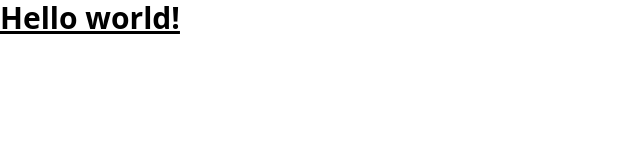
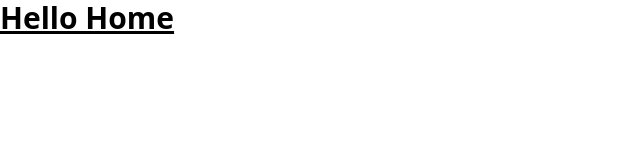
Before and after one commit to abayzv/recruit-test-reactjs, a React (Create React App) app: page / in a window 1280 px wide. Shown: the top 160 px of the page, without its empty margins (0-640 px from the left). Built offline with nearby package versions, Linux system fonts and the light colour scheme.

Commit message:
feat react-router-dom

```diff
--- a/package.json
+++ b/package.json
@@ -10,9 +10,13 @@
     "@types/node": "^16.18.40",
     "@types/react": "^18.2.20",
     "@types/react-dom": "^18.2.7",
+    "localforage": "^1.10.0",
+    "match-sorter": "^6.3.1",
     "react": "^18.2.0",
     "react-dom": "^18.2.0",
+    "react-router-dom": "^6.15.0",
     "react-scripts": "5.0.1",
+    "sort-by": "^1.2.0",
     "typescript": "^4.9.5",
     "web-vitals": "^2.1.4"
   },
--- /dev/null
+++ b/src/containers/Home/index.tsx
@@ -0,0 +1,7 @@
+export default function Home() {
+    return (
+        <h1 className="text-3xl font-bold underline">
+            Hello Home
+        </h1>
+    )
+}
--- a/src/index.tsx
+++ b/src/index.tsx
@@ -3,13 +3,15 @@ import ReactDOM from 'react-dom/client';
 import './index.css';
 import App from './App';
 import reportWebVitals from './reportWebVitals';
+import { RouterProvider } from 'react-router-dom';
+import router from './router';
 
 const root = ReactDOM.createRoot(
   document.getElementById('root') as HTMLElement
 );
 root.render(
   <React.StrictMode>
-    <App />
+    <RouterProvider router={router} />
   </React.StrictMode>
 );
 
--- /dev/null
+++ b/src/router.tsx
@@ -0,0 +1,11 @@
+import { createBrowserRouter } from 'react-router-dom';
+import Home from './containers/Home';
+
+const router = createBrowserRouter([
+    {
+        path: '/',
+        element: <Home />
+    }
+]);
+
+export default router;
```
Also changed, not shown: 1 other file (tests, documents, lock files or other folders).
